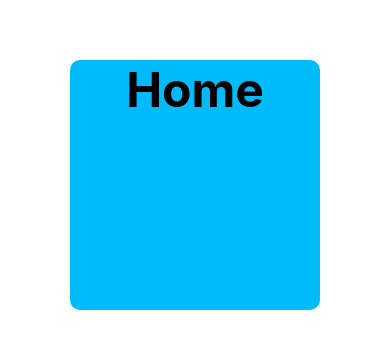
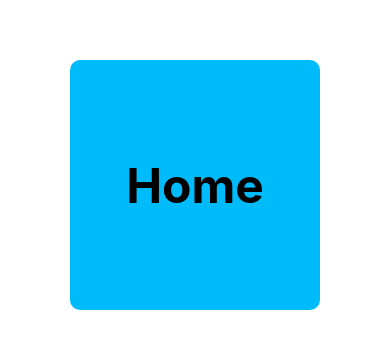
Before and after one commit to awais882s/MyFirstApp, a React Native app: screen / in a window 390 px wide. Shown: the part 237-586 px from the top of the page. Built offline with nearby package versions, Linux system fonts and the light colour scheme.

Commit message:
Update Home.js

```diff
--- a/src/screens/dashboard/Home.js
+++ b/src/screens/dashboard/Home.js
@@ -3,7 +3,7 @@ import { View, Text, StyleSheet } from 'react-native'
 export default function Home() {
     return (
         <View style={styles.flexContainer}>
-            <View style={styles.box}>
+            <View style={[styles.box, styles.flexCenter]}>
                 <Text style={styles.h1}>Home</Text>
             </View>
         </View>
@@ -15,6 +15,10 @@ const styles = StyleSheet.create({
         alignItems: "center",
         backgroundColor: "white",
         flex: 1
+    },
+    flexCenter: {
+        alignItems: "center",
+        justifyContent: "center"
     },
     h1: {
         fontSize: 48,
```
